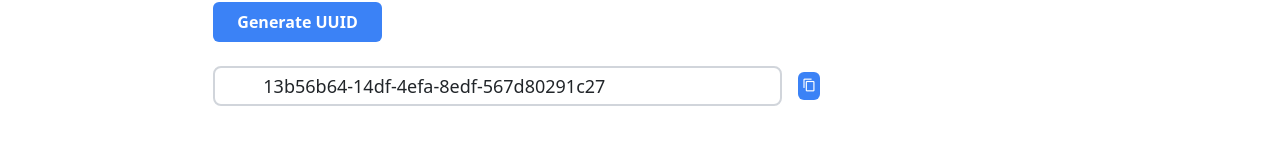
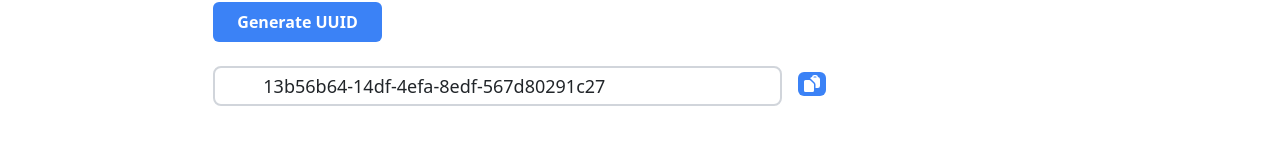
Before and after one commit to foresukecom/toolbox, a Vue app: page /uuid-generator in a window 1280 px wide. Both pictures are taken after a click on the button "Generate UUID". Shown: the part 118-282 px from the top of the page. Built offline with nearby package versions, Linux system fonts and the light colour scheme; no server answers.

Commit message:
feat: アイコン変更

```diff
--- a/src/components/CopyButton.vue
+++ b/src/components/CopyButton.vue
@@ -2,10 +2,23 @@
   <div>
     <button v-if="textToCopy" :class="buttonClass" type="button" @click="copyToClipboard">
       <div v-if="!copied">
-        <i class="material-icons text-sm">content_copy</i>
+        <svg xmlns="http://www.w3.org/2000/svg" viewBox="0 0 20 20" fill="currentColor" class="w-5 h-5">
+          <path fill-rule="evenodd"
+            d="M15.988 3.012A2.25 2.25 0 0118 5.25v6.5A2.25 2.25 0 0115.75 14H13.5v-3.379a3 3 0 00-.879-2.121l-3.12-3.121a3 3 0 00-1.402-.791 2.252 2.252 0 011.913-1.576A2.25 2.25 0 0112.25 1h1.5a2.25 2.25 0 012.238 2.012zM11.5 3.25a.75.75 0 01.75-.75h1.5a.75.75 0 01.75.75v.25h-3v-.25z"
+            clip-rule="evenodd" />
+          <path
+            d="M3.5 6A1.5 1.5 0 002 7.5v9A1.5 1.5 0 003.5 18h7a1.5 1.5 0 001.5-1.5v-5.879a1.5 1.5 0 00-.44-1.06L8.44 6.439A1.5 1.5 0 007.378 6H3.5z" />
+        </svg>
       </div>
       <div v-else>
-        <i class="material-icons text-sm">check</i>
+        <svg xmlns="http://www.w3.org/2000/svg" viewBox="0 0 20 20" fill="currentColor" class="w-5 h-5">
+          <path fill-rule="evenodd"
+            d="M18 5.25a2.25 2.25 0 00-2.012-2.238A2.25 2.25 0 0013.75 1h-1.5a2.25 2.25 0 00-2.238 2.012c-.875.092-1.6.686-1.884 1.488H11A2.5 2.5 0 0113.5 7v7h2.25A2.25 2.25 0 0018 11.75v-6.5zM12.25 2.5a.75.75 0 00-.75.75v.25h3v-.25a.75.75 0 00-.75-.75h-1.5z"
+            clip-rule="evenodd" />
+          <path fill-rule="evenodd"
+            d="M3 6a1 1 0 00-1 1v10a1 1 0 001 1h8a1 1 0 001-1V7a1 1 0 00-1-1H3zm6.874 4.166a.75.75 0 10-1.248-.832l-2.493 3.739-.853-.853a.75.75 0 00-1.06 1.06l1.5 1.5a.75.75 0 001.154-.114l3-4.5z"
+            clip-rule="evenodd" />
+        </svg>
       </div>
     </button>
   </div>
```
